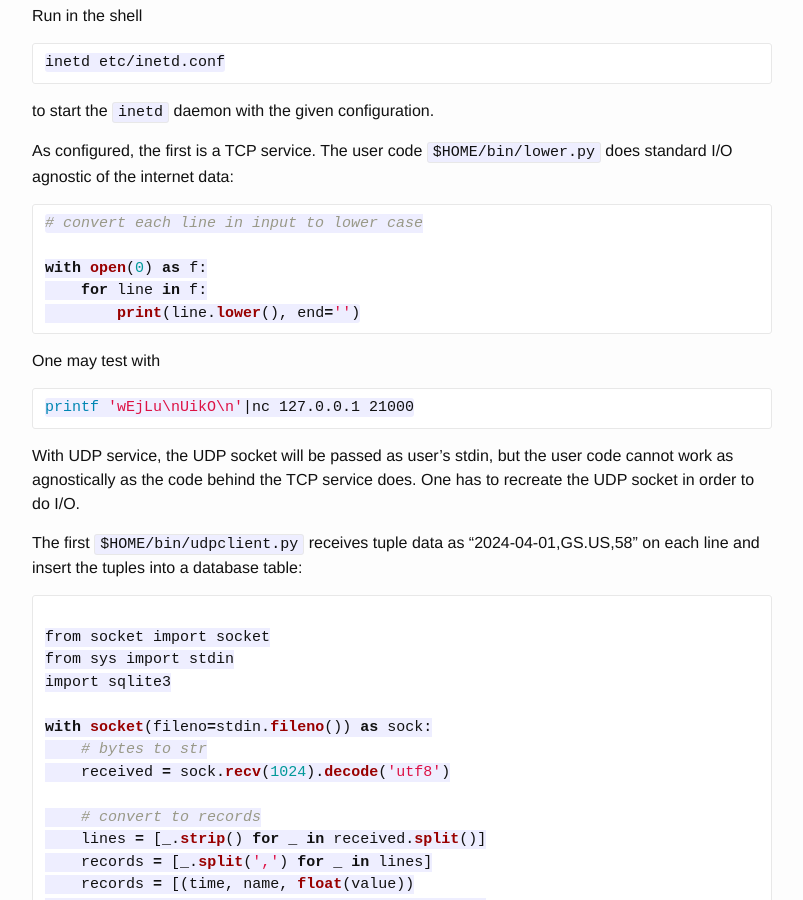
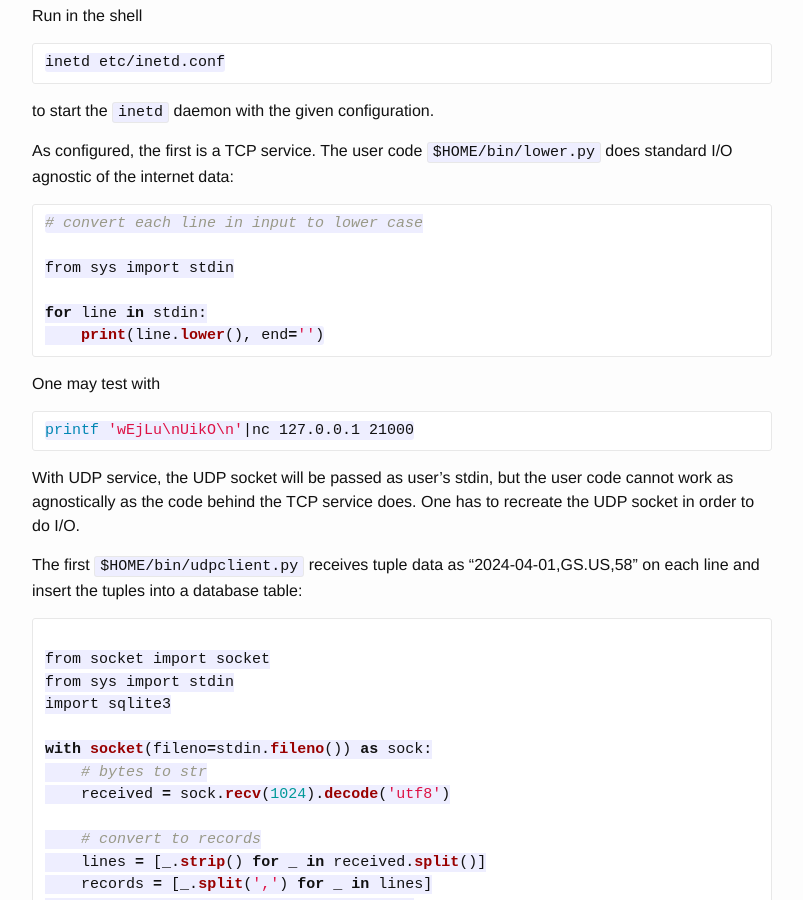
Before and after one commit to jli05/jli05.github.io, a Jekyll site: the page built from _posts/2024-04-16-inetd-and-UDP.md, in a window 1280 px wide and 900 px high, scrolled down 451 px. Shown: the whole window, without its empty margins (238-1041 px from the left). Built offline with Jekyll 4.4.1, drawn with Linux system fonts in a browser that asks for light colours.

Commit message:
make code of first example straightforward

````diff
--- a/_posts/2024-04-16-inetd-and-UDP.md
+++ b/_posts/2024-04-16-inetd-and-UDP.md
@@ -26,9 +26,10 @@ As configured, the first is a TCP service. The user code `$HOME/bin/lower.py` do
 ```python
 # convert each line in input to lower case
 
-with open(0) as f:
-    for line in f:
-        print(line.lower(), end='')
+from sys import stdin
+
+for line in stdin:
+    print(line.lower(), end='')
 ```
 
 One may test with
````
